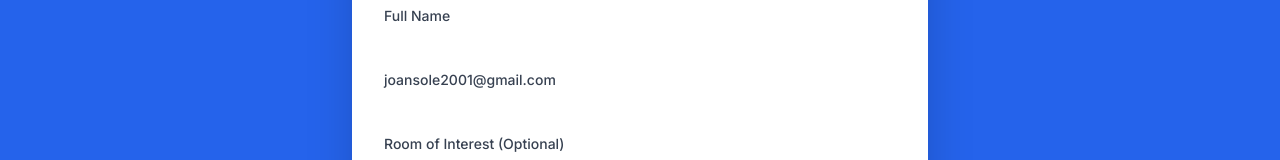
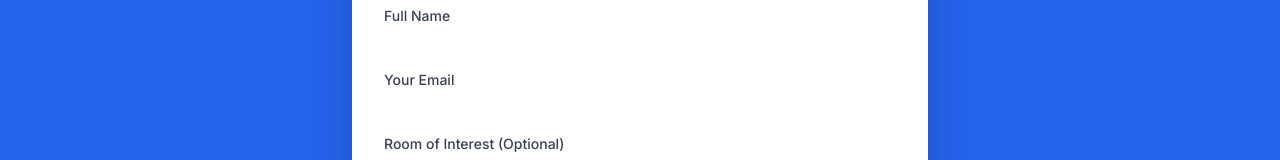
Before and after one commit to joansoleroig/esade-housing, a plain HTML site: page index.html in a window 1280 px wide. Shown: the part 4982-5142 px from the top of the page. Drawn offline with nearby package versions, Linux system fonts and the light colour scheme.

Commit message:
Update index.html

```diff
--- a/index.html
+++ b/index.html
@@ -209,7 +209,7 @@
                         <input type="text" id="contactName" name="contactName" class="form-input" required>
                     </div>
                     <div class="mb-4">
-                        <label for="contactEmail" class="block text-sm font-medium text-gray-700 mb-1">joansole2001@gmail.com</label>
+                        <label for="contactEmail" class="block text-sm font-medium text-gray-700 mb-1">Your Email</label>
                         <input type="email" id="contactEmail" name="contactEmail" class="form-input" required>
                     </div>
                     <div class="mb-4">
```
